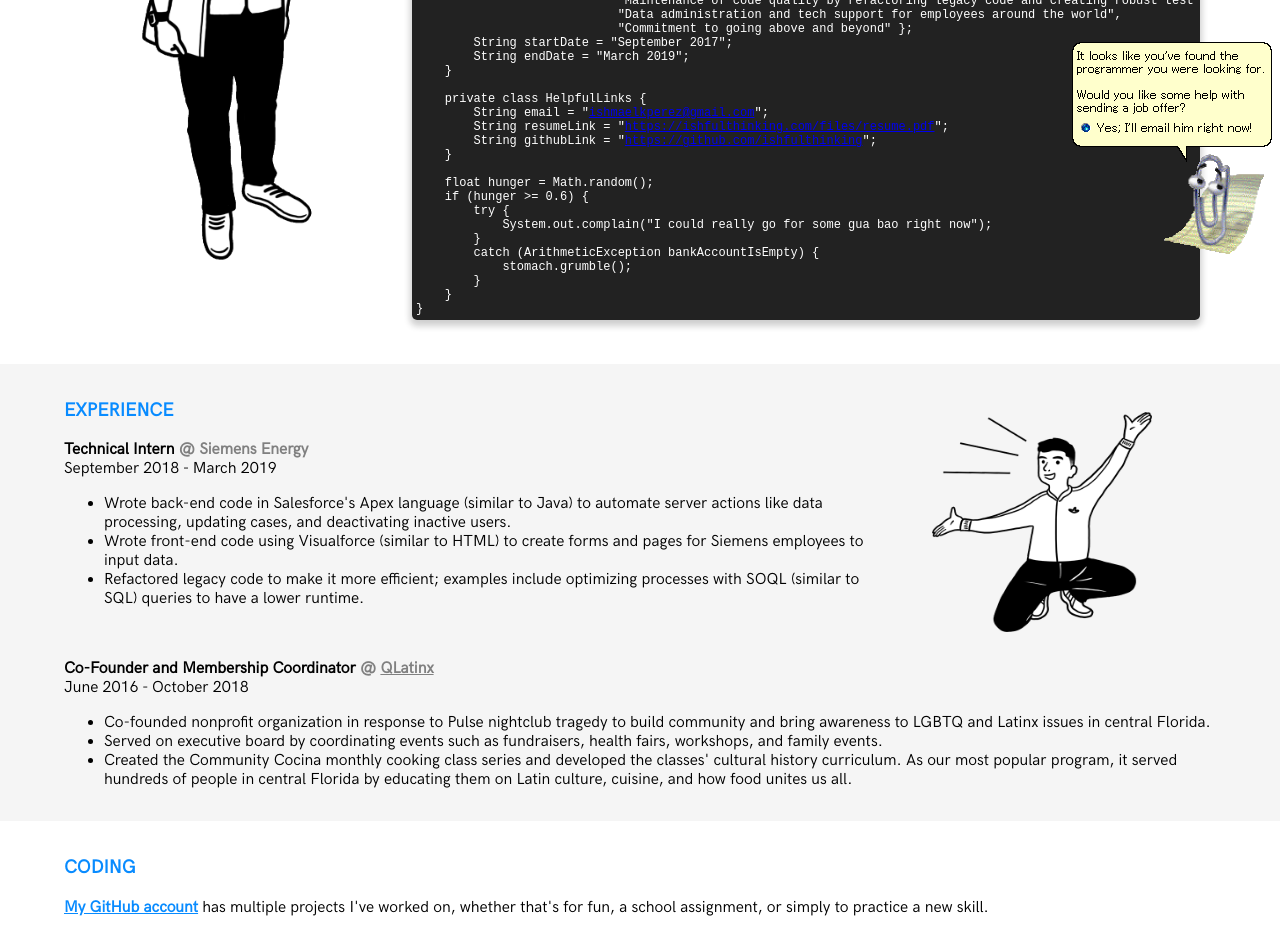
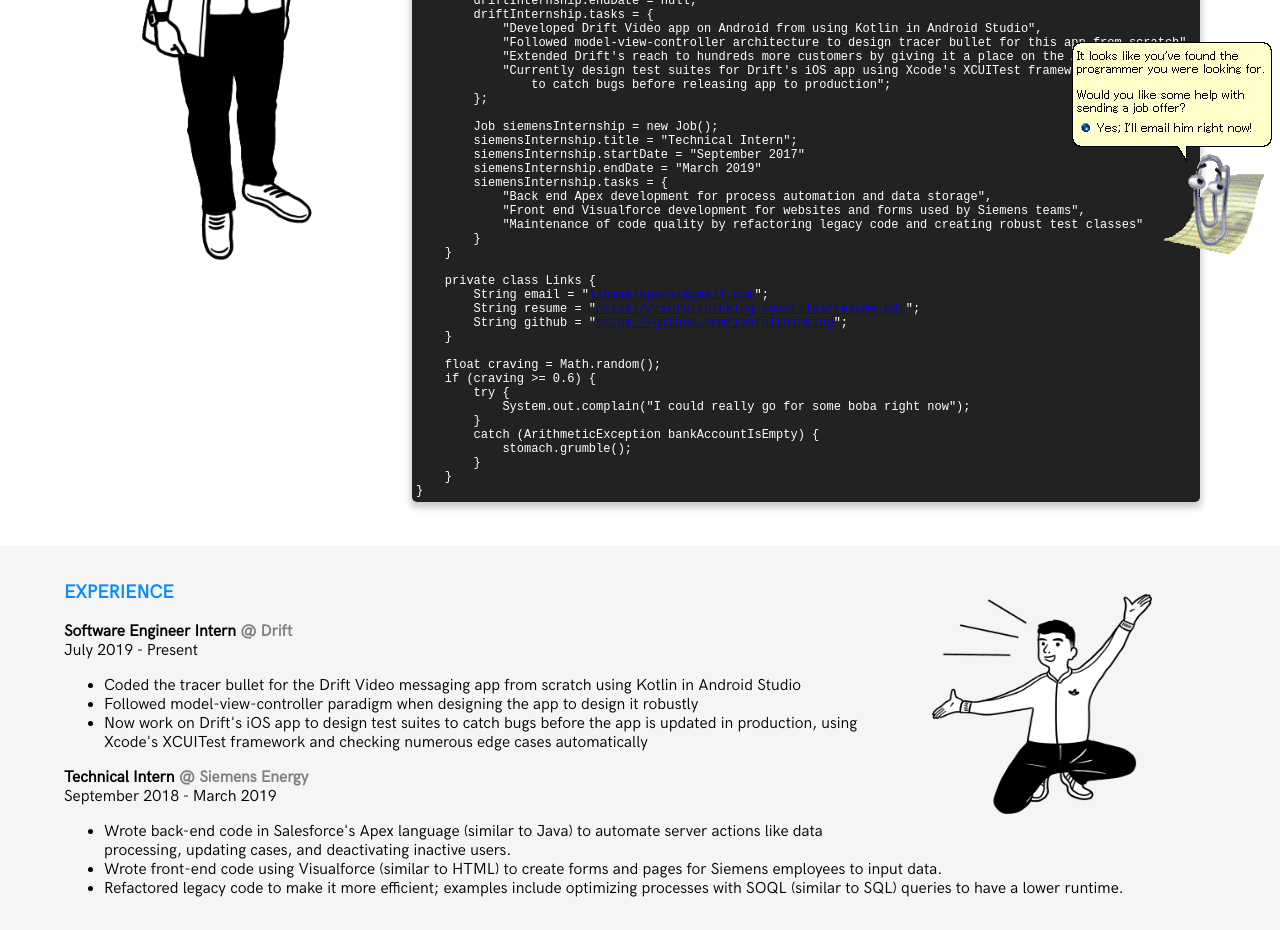
Before and after one commit to ishfulthinking/ishfulthinking.github.io, a plain HTML site: page index.html in a window 1280 px wide. Shown: the part 530-1460 px from the top of the page. Drawn offline with Linux system fonts and the light colour scheme; a script that the page names is missing.

Commit message:
Added Drift internship and updated resume

```diff
--- a/index.html
+++ b/index.html
@@ -56,7 +56,7 @@
 
     String name = "Ishmael Perez";
 
-    public class Education {
+    private class Education {
         String school = "Boston University";
         String degreeInProgress = "B.A. in Computer Science";
         String graduationDate = "May 2020";
@@ -64,26 +64,39 @@
     }
 
     private class WorkExperience {
-        String jobTitle = "Technical Intern";
-        String [] tasks = { "Back end Apex development for process automation and data storage",
-                            "Front end Visualforce development for websites and interfaces for Siemens teams",
-                            "Maintenance of code quality by refactoring legacy code and creating robust test classes",
-                            "Data administration and tech support for employees around the world",
-                            "Commitment to going above and beyond" };
-        String startDate = "September 2017";
-        String endDate = "March 2019";
+        Job driftInternship = new Job();
+        driftInternship.title = "Software Engineer Intern";
+        driftInternship.startDate = "July 2019"
+        driftInternship.endDate = null;
+        driftInternship.tasks = {
+            "Developed Drift Video app on Android from using Kotlin in Android Studio",
+            "Followed model-view-controller architecture to design tracer bullet for this app from scratch",
+            "Extended Drift's reach to hundreds more customers by giving it a place on the Android marketplace",
+            "Currently design test suites for Drift's iOS app using Xcode's XCUITest framework,
+                to catch bugs before releasing app to production";
+        };
+
+        Job siemensInternship = new Job();
+        siemensInternship.title = "Technical Intern";
+        siemensInternship.startDate = "September 2017"
+        siemensInternship.endDate = "March 2019"
+        siemensInternship.tasks = {
+            "Back end Apex development for process automation and data storage",
+            "Front end Visualforce development for websites and forms used by Siemens teams",
+            "Maintenance of code quality by refactoring legacy code and creating robust test classes"
+        }
     }
 
-    private class HelpfulLinks {
+    private class Links {
         String email = "<a href="mailto:ishmaelkperez@gmail.com">ishmaelkperez@gmail.com</a>";
-        String resumeLink = "<a href="files/resume.pdf">https://ishfulthinking.com/files/resume.pdf</a>";
-        String githubLink = "<a href="https://github.com/ishfulthinking">https://github.com/ishfulthinking</a>";
+        String resume = "<a href="files/resume.pdf">https://ishfulthinking.com/files/resume.pdf</a>";
+        String github = "<a href="https://github.com/ishfulthinking">https://github.com/ishfulthinking</a>";
     }
 
-    float hunger = Math.random();
-    if (hunger >= 0.6) {
+    float craving = Math.random();
+    if (craving >= 0.6) {
         try {
-            System.out.complain("I could really go for some gua bao right now");
+            System.out.complain("I could really go for some boba right now");
         }
         catch (ArithmeticException bankAccountIsEmpty) {
             stomach.grumble();
@@ -96,6 +109,19 @@
 	<div id="experience">
     <div id="tada"></div>
         <h3>Experience</h3>
+        <p>
+            <strong>Software Engineer Intern <span style="color: gray">@ Drift</span><br></strong>
+            July 2019 - Present
+            <ul>
+                <li>Coded the tracer bullet for the Drift Video messaging app from scratch using
+                    Kotlin in Android Studio
+                </li>
+                <li>Followed model-view-controller paradigm when designing the app to design it robustly</li>
+                <li>Now work on Drift's iOS app to design test suites to catch bugs before the app is updated
+                    in production, using Xcode's XCUITest framework and checking numerous edge cases automatically
+                </li>
+            </ul>
+        </p>
         <p>
             <strong>Technical Intern <span style="color: gray">@ Siemens Energy</span><br></strong>
             September 2018 - March 2019
```
Also changed, not shown: projects/index.html (+7 -1 lines), 1 other file.
